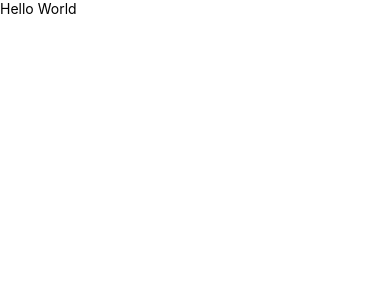
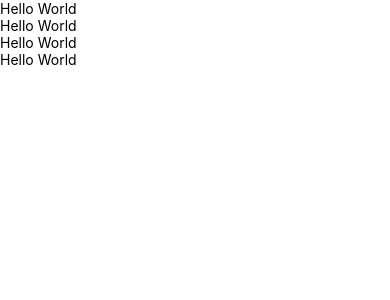
Before and after one commit to BaoAnNguyen1903/MMA301, a React Native app: screen / in a window 390 px wide. Shown: the top 300 px of the page. Built offline with nearby package versions, Linux system fonts and the light colour scheme.

Commit message:
fragment

```diff
--- a/App.tsx
+++ b/App.tsx
@@ -3,11 +3,16 @@ import { StyleSheet, Text, View } from "react-native";
 
 export default function App() {
   return (
-    <View>
-      <Text>
-        Hello World
-      </Text>
-    </View>
+    <>
+      <View>
+        <Text>Hello World</Text>
+        <Text>Hello World</Text>
+      </View>
+      <View>
+        <Text>Hello World</Text>
+        <Text>Hello World</Text>
+      </View>
+    </>
   );
 }
 
```
